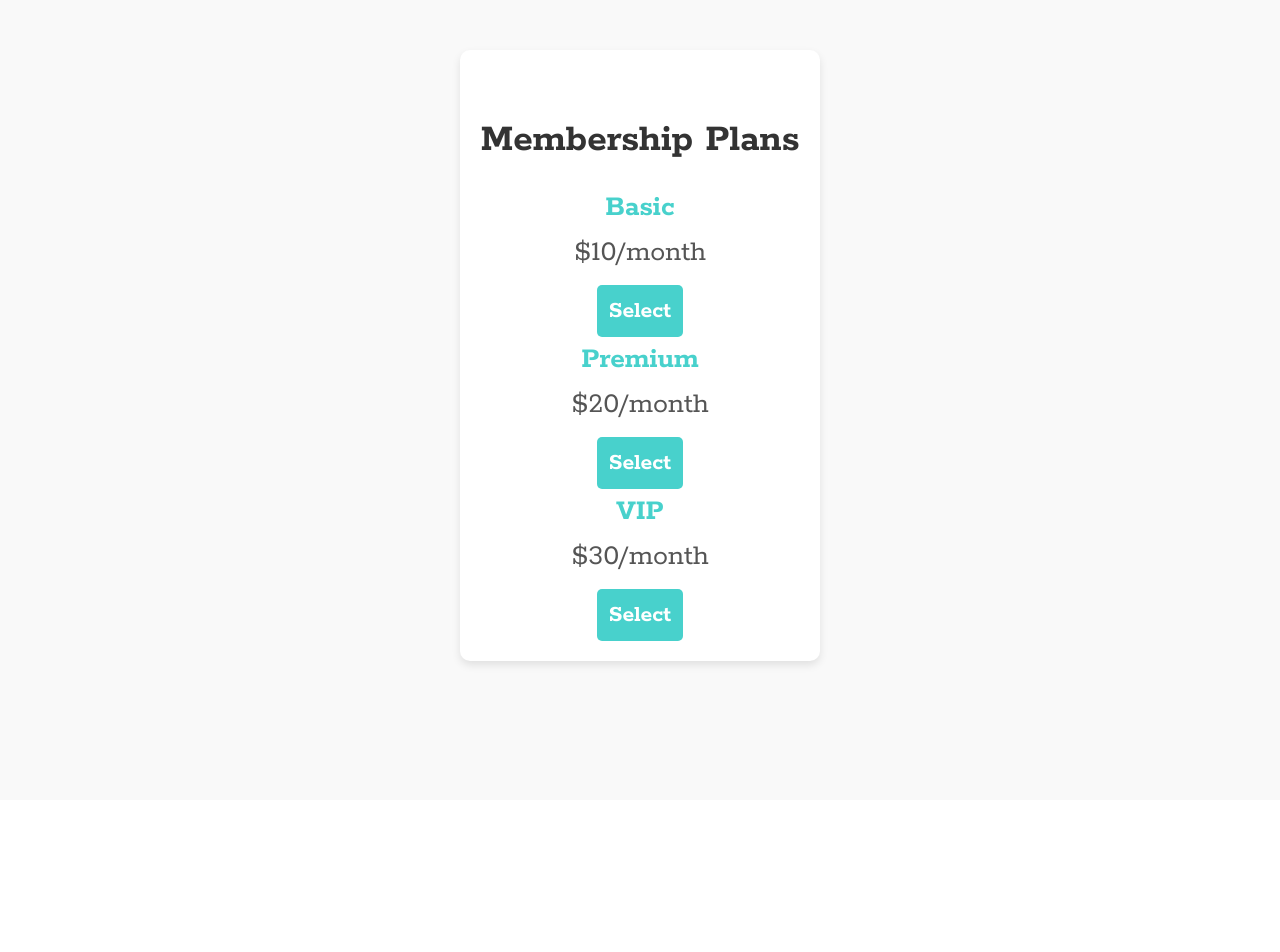
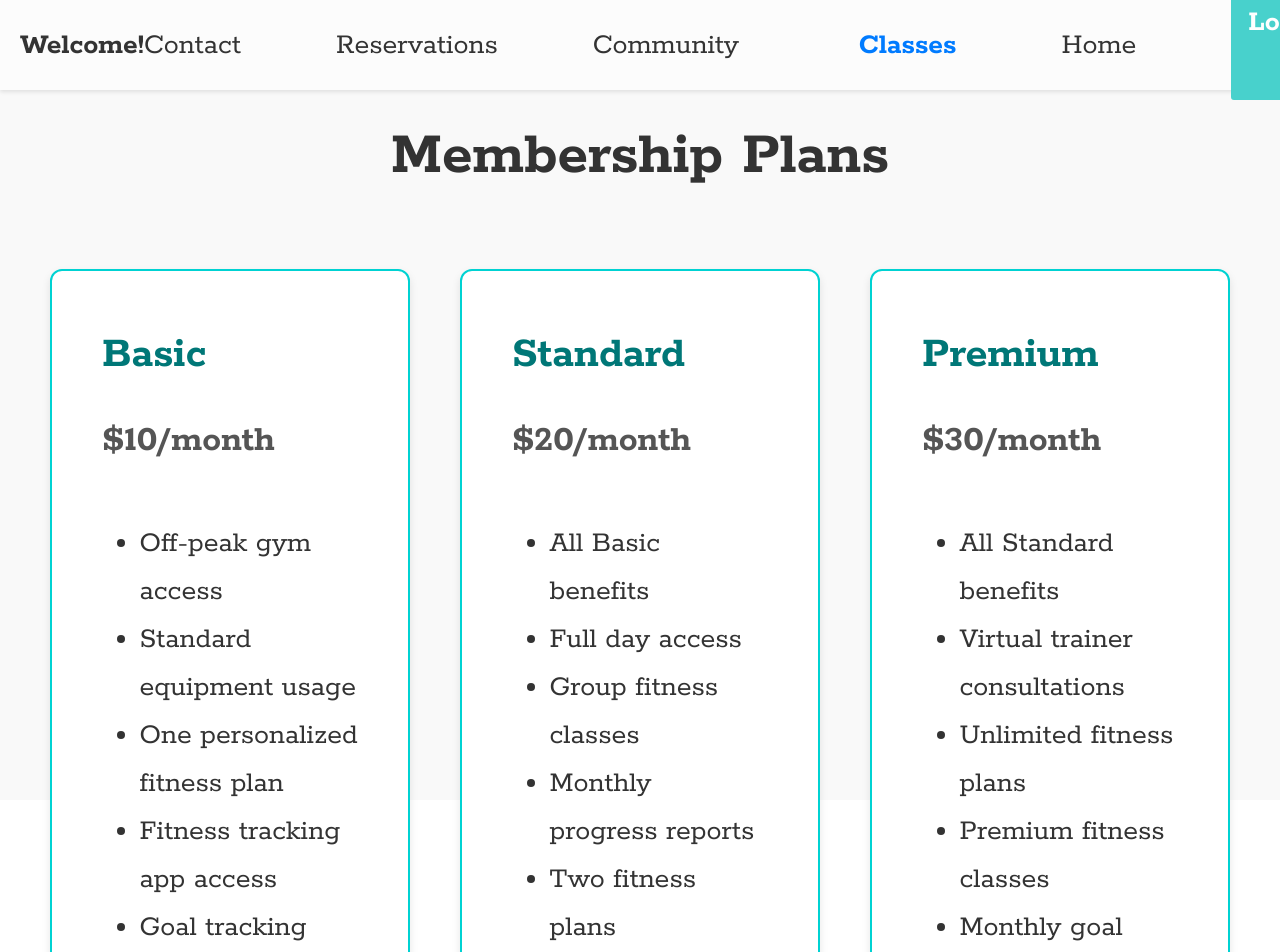
Before and after one commit to quokkaprruk/fitness-app, a React (Vite) app in the folder client/: page /pricing in a window 1280 px wide. Shown: the top 952 px of the page. Before the commit the page ends 800 px from the top, so only its background shows below. Built offline with nearby package versions, Linux system fonts and the light colour scheme.

Commit message:
fixed pricing page UI

```diff
--- a/client/src/pages/PricingPage.jsx
+++ b/client/src/pages/PricingPage.jsx
@@ -1,43 +1,76 @@
 import React from "react";
 import { useNavigate } from "react-router-dom";
 import "./styles/PricingPage.css";
+import Navbar from "../components/Navbar.jsx";
+
 
 const PricingPage = () => {
   const navigate = useNavigate();
 
   return (
+    <div>
+      <Navbar isLoggedIn={false} />
+      <div className="navbar-spacer"></div>
+      <h2 className="membership-heading">Membership Plans</h2>
       <div className="pricing-container">
-      <h2>Membership Plans</h2>
-      <div className="plans">
-        <div className="plan">
+        <div className="pricing-grid">
+          <div className="pricing-card">
             <h3>Basic</h3>
             <p>$10/month</p>
+            <ul>
+              <li>Off-peak gym access</li>
+              <li>Standard equipment usage</li>
+              <li>One personalized fitness plan</li>
+              <li>Fitness tracking app access</li>
+              <li>Goal tracking</li>
+              <li>Real-time chat with trainers</li>
+            </ul>
             <button
               onClick={() => navigate("/register")}
-            className="select-button"
+              className="pricing-button"
             >
               Select
             </button>
           </div>
-        <div className="plan">
-          <h3>Premium</h3>
+
+          <div className="pricing-card">
+            <h3>Standard</h3>
             <p>$20/month</p>
+            <ul>
+              <li>All Basic benefits</li>
+              <li>Full day access</li>
+              <li>Group fitness classes</li>
+              <li>Monthly progress reports</li>
+              <li>Two fitness plans</li>
+              <li>Equipment reservation</li>
+            </ul>
             <button
               onClick={() => navigate("/register")}
-            className="select-button"
+              className="pricing-button"
             >
               Select
             </button>
           </div>
-        <div className="plan">
-          <h3>VIP</h3>
+
+          <div className="pricing-card">
+            <h3>Premium</h3>
             <p>$30/month</p>
+            <ul>
+              <li>All Standard benefits</li>
+              <li>Virtual trainer consultations</li>
+              <li>Unlimited fitness plans</li>
+              <li>Premium fitness classes</li>
+              <li>Monthly goal tracking reviews</li>
+              <li>Free guest passes</li>
+              <li>Exclusive wellness events</li>
+            </ul>
             <button
               onClick={() => navigate("/register")}
-            className="select-button"
+              className="pricing-button"
             >
               Select
             </button>
+          </div>
         </div>
       </div>
     </div>
--- a/client/src/pages/styles/MembershipPage.css
+++ b/client/src/pages/styles/MembershipPage.css
@@ -9,7 +9,7 @@ body {
 
 .membership-container {
   max-width: 800px;
-  margin: 50px auto;
+  margin: 30px auto;
   padding: 20px;
   background-color: white;
   border-radius: 10px;
--- a/client/src/pages/styles/PricingPage.css
+++ b/client/src/pages/styles/PricingPage.css
@@ -1,59 +1,79 @@
-@import url("https://fonts.googleapis.com/css?family=Rokkitt:400,600,700,800");
-
-body {
-  font-family: "Rokkitt", serif;
-}
-.pricing-container {
-  max-width: 1000px;
-  margin: 50px auto;
-  padding: 20px;
-  background-color: white;
-  border-radius: 10px;
-  box-shadow: 0 4px 8px rgba(0, 0, 0, 0.1);
+/* Center heading and place it above the pricing container */
+.membership-heading {
   text-align: center;
+  font-size: 2.5rem;
+  margin-bottom: 2rem;
+  font-weight: bold;
 }
 
-.pricing-grid {
+/* Pricing container styling */
+.pricing-container {
   display: flex;
   justify-content: center;
-  flex-wrap: wrap;
-  gap: 20px;
+  align-items: center;
+  width: 100%;
+  padding: 2rem;
 }
 
-.pricing-card {
-  background-color: #fff;
-  padding: 20px;
-  border-radius: 8px;
-  box-shadow: 0 4px 8px rgba(0, 0, 0, 0.1);
-  border: 2px solid #40e0d0;
-  transition: transform 0.2s ease, box-shadow 0.2s ease;
-  max-width: 300px;
+/* Pricing grid layout */
+.pricing-grid {
+  display: grid;
+  grid-template-columns: repeat(auto-fit, minmax(350px, 1fr)); /* Wider boxes */
+  gap: 2rem;
+  width: 100%;
+  max-width: 1400px; /* Ensure grid doesn't get too narrow */
 }
 
-.pricing-card:hover {
-  transform: translateY(-5px);
-  box-shadow: 0 4px 8px rgba(0, 0, 0, 0.2);
+/* Individual card styling */
+.pricing-card {
+  border: 2px solid #00d2d2;
+  border-radius: 12px;
+  padding: 2rem;
+  background-color: #fff;
+  display: flex;
+  flex-direction: column;
+  justify-content: space-between;
+  box-shadow: 0px 4px 8px rgba(0, 0, 0, 0.1);
+  width: 100%;
+  max-width: 100%;
 }
 
+/* Card headings and text */
 .pricing-card h3 {
-  color: #007bff;
+  font-size: 1.8rem;
+  font-weight: bold;
+  color: #007777;
 }
 
 .pricing-card p {
-  color: #666;
+  font-size: 1.5rem;
+  margin: 1rem 0;
+  font-weight: bold;
 }
 
+/* List items */
+.pricing-card ul {
+  list-style-type: disc; /* Adds bullet points */
+  padding-left: 1.5rem; /* Indent bullets */
+  margin: 1rem 0;
+  font-size: 1.2rem;
+  line-height: 1.6;
+}
+
+/* Button styling */
 .pricing-button {
-  padding: 10px 20px;
-  background-color: #40e0d0;
-  color: white;
+  background-color: #00d2d2;
+  color: #fff;
+  font-size: 1.3rem;
+  padding: 0.8rem;
   border: none;
-  border-radius: 5px;
-  font-size: 14px;
+  border-radius: 8px;
   cursor: pointer;
-  transition: background-color 0.3s ease;
+  align-self: center;
+  margin-top: auto;
+  width: 200px;
 }
 
 .pricing-button:hover {
-  background-color: #32cd32;
+  background-color: #007777;
 }
```
Lines whose indentation alone changed are shown as unchanged.
